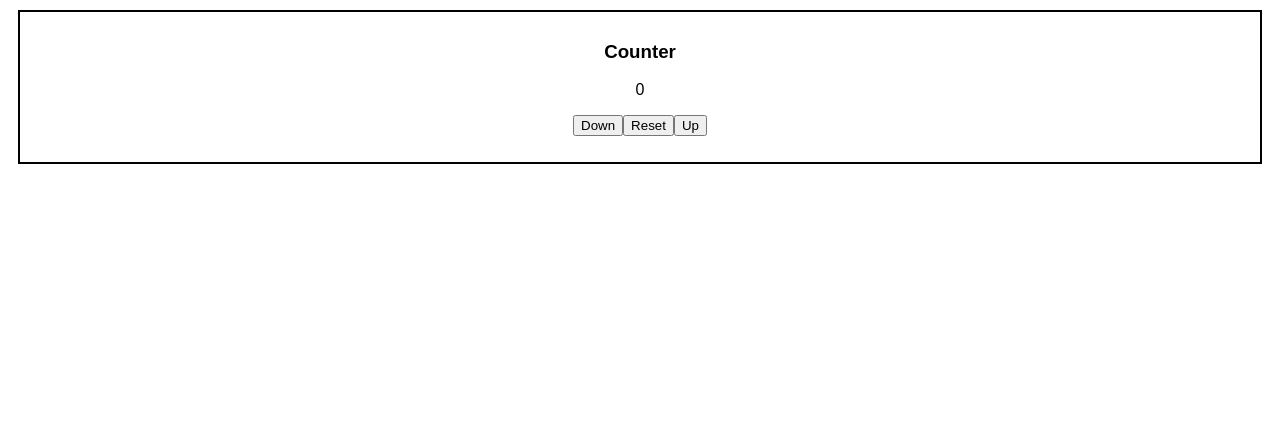
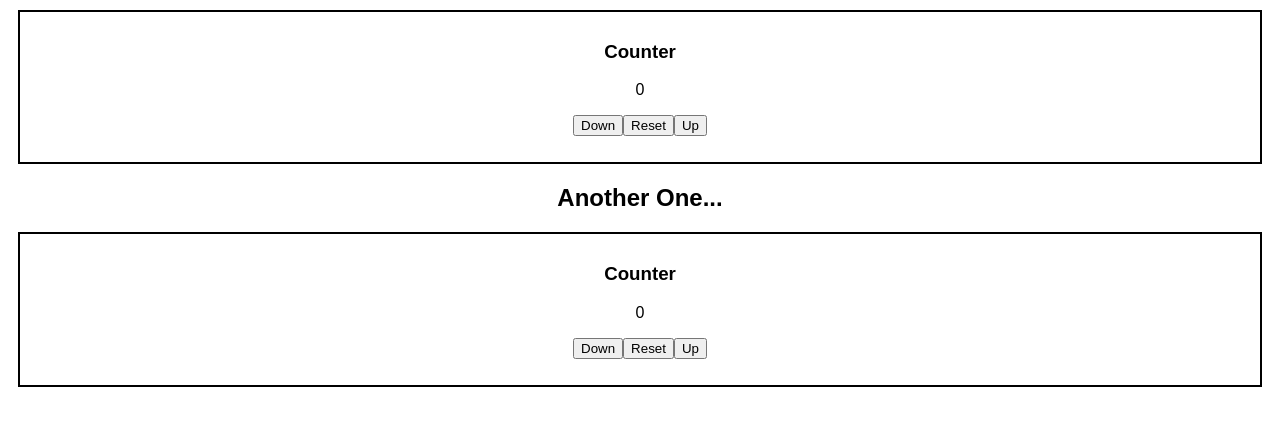
Before and after one commit to dwolverton/react-workshop-demos, a React (Create React App) app: page / in a window 1280 px wide. Shown: the top 426 px of the page. Built offline with nearby package versions, Linux system fonts and the light colour scheme.

Commit message:
inserting multiple Counters

```diff
--- a/src/App.js
+++ b/src/App.js
@@ -7,6 +7,8 @@ export default function App() {
     <div className="App">
       {/* 2. Insert Counter component */}
       <Counter />
+      <h2>Another One...</h2>
+      <Counter />
     </div>
   );
 }
```
